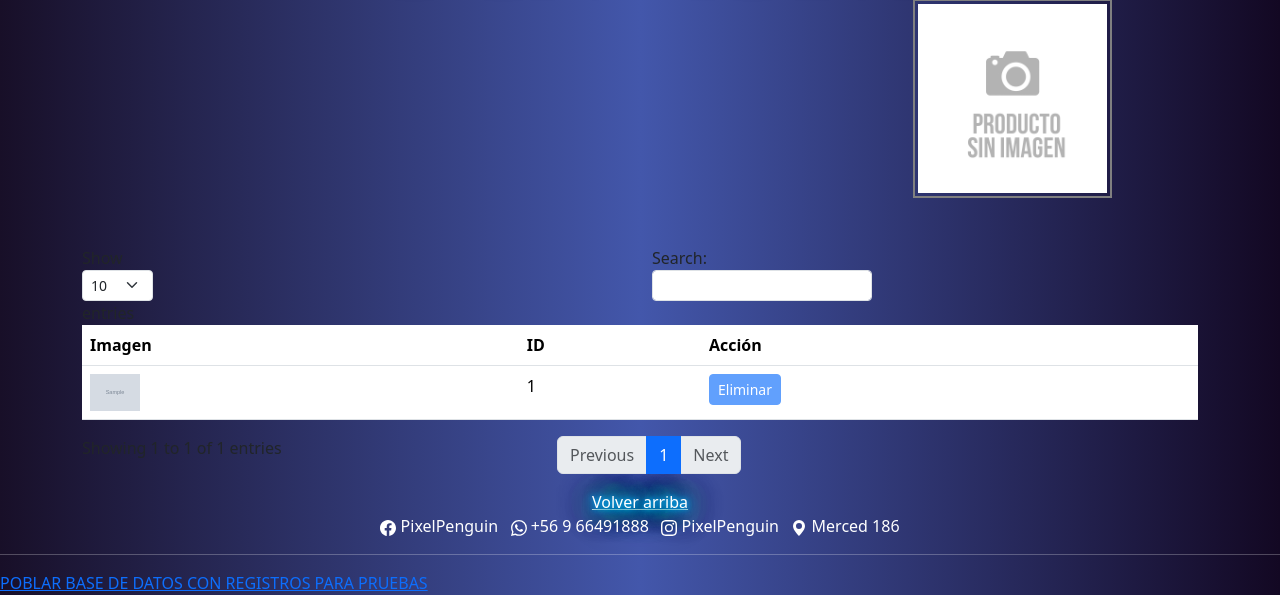
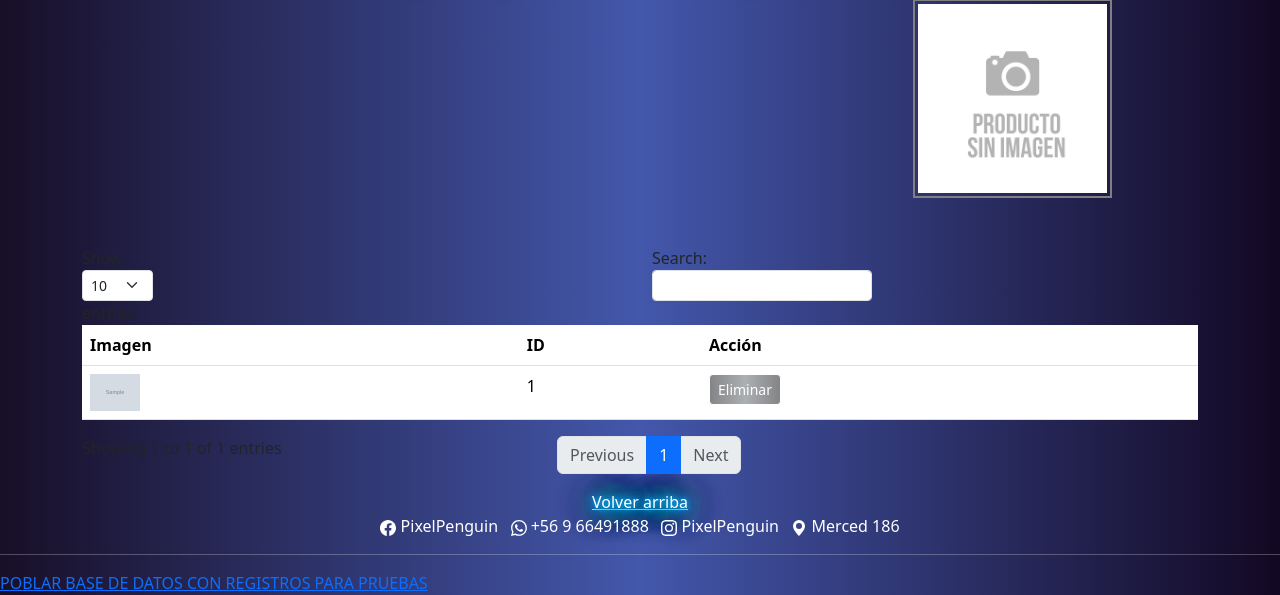
Before and after one commit to DiVillarVega/tienda, a Django app: template core/templates/core/bodega.html in a window 1280 px wide. Shown: the part 214-809 px from the top of the page. Run offline with Django 4.2, Linux system fonts and the light colour scheme; the template is opened without the code that fills it: most values are stand-ins (such as "Sample title", 1, 10 or a date in 2020); grey boxes marked "Sample" are stand-in pictures; some libraries are stand-ins or nearby versions; some web fonts are replaced.

Commit message:
mas botones style

```diff
--- a/core/templates/core/bodega.html
+++ b/core/templates/core/bodega.html
@@ -60,10 +60,10 @@
                                     <td>
                                         {% if producto.estado == 'En bodega' %}
                                             <a href="{% url 'eliminar_producto_en_bodega' producto.bodega_id %}"
-                                                class="btn btn-danger btn-sm"> Eliminar </a>
+                                                class="btn boton_rojo btn-sm"> Eliminar </a>
                                         {% else %}
                                             <a href="{% url 'eliminar_producto_en_bodega' producto.bodega_id %}"
-                                                class="btn btn-primary btn-sm disabled"> Eliminar </a>
+                                                class="btn boton_gris btn-sm disabled"> Eliminar </a>
                                         {% endif %}
                                     </td>
                                 </tr>
```
